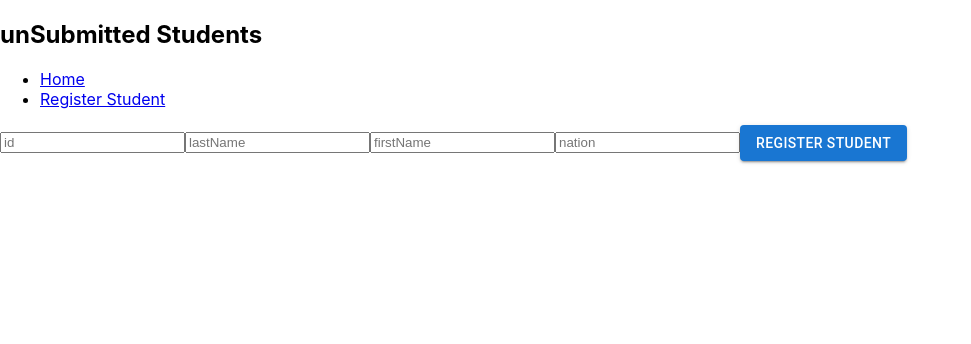
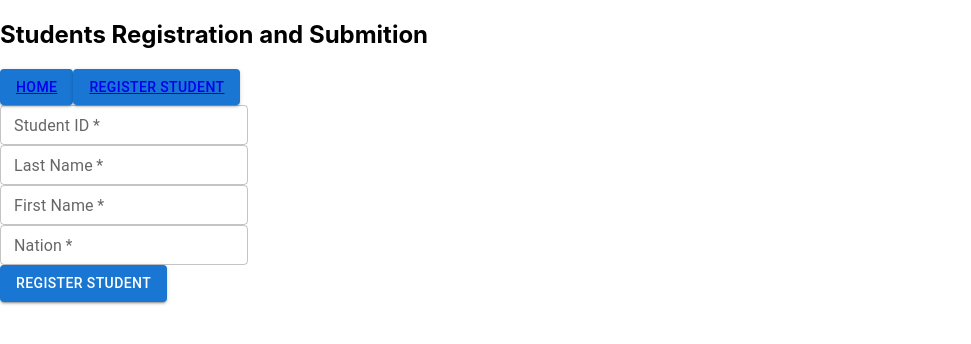
Before and after one commit to ShaharNik/students-frontend, a React (Create React App) app: page /register in a window 1280 px wide. Shown: the top 344 px of the page, without its empty margins (0-971 px from the left). Built offline with nearby package versions, Linux system fonts and the light colour scheme.

Commit message:
Style Registration

```diff
--- a/src/App.js
+++ b/src/App.js
@@ -2,13 +2,16 @@ import React from "react"
 import { BrowserRouter as Router, Routes, Route, Link } from 'react-router-dom';
 import Home from './component/Home';
 import Register from './component/Register';
-
+import { Button } from "@mui/material";
 
 const App = () => {
 
   return (
     <Router>
-           <div className="App">
+        <div className="App">
+          <Button variant="contained"><Link to="/">Home</Link></Button>
+          <Button variant="contained"><Link to="/register">Register Student</Link></Button>
+           {/* <div className="App">
             <ul className="App-header">
               <li>
                 <Link to="/">Home</Link>
@@ -16,7 +19,7 @@ const App = () => {
               <li>
                 <Link to="/register">Register Student</Link>
               </li>
-            </ul>
+            </ul> */}
            <Routes>
                  <Route exact path='/' element={< Home />}></Route>
                  <Route exact path='/register' element={< Register />}></Route>
--- a/src/component/Home.js
+++ b/src/component/Home.js
@@ -78,8 +78,8 @@ function Home (){
         }
 
         const result = await response.json();
-
         console.log('result is: ', JSON.stringify(result, null, 4));
+        // https://exerror.com/failed-to-load-resource-neterr-http2-protocol-error-for-react-app-after-upg/
 
       } catch (err) {
         setErr(err.message);
--- a/src/component/Register.js
+++ b/src/component/Register.js
@@ -1,8 +1,9 @@
 import React from 'react';
 import { useState } from "react";
 import Button from '@mui/material/Button';
+import TextField from '@mui/material/TextField';
 
-function Register () {
+function Register() {
   const [id, setId] = useState("");
   const [lastName, setLastName] = useState("");
   const [firstName, setFirstName] = useState("");
@@ -42,47 +43,96 @@ function Register () {
   return (
     <div className="Register">
       <form onSubmit={handleSubmit}>
-        <input
+        <div>
+          <TextField
+            required
+            inputProps={{ minLength: 9, maxLength: 9, pattern: "[0-9]*" }}
+            pattern="[0-9]{9}"
+            id="studentId"
+            label="Student ID"
+            variant="outlined"
+            size="small"
+            onChange={(e) => setId(e.target.value)}
+          />
+        </div>
+        <TextField
+          required
+          inputProps={{ minLength: 3, maxLength: 12, pattern: "[a-zA-Z]*" }}
+          id="lastName"
+          label="Last Name"
+          variant="outlined"
+          size="small"
+          onChange={(e) => setLastName(e.target.value)}
+        />
+        <div>
+          <TextField
+            required
+            inputProps={{ minLength: 2, maxLength: 12, pattern: "[a-zA-Z]*" }}
+            id="firstName"
+            label="First Name"
+            variant="outlined"
+            size="small"
+            onChange={(e) => setFirstName(e.target.value)}
+          />
+        </div>
+        <div>
+          <TextField
+            required
+            inputProps={{ minLength: 3, maxLength: 12, pattern: "[a-zA-Z]*" }}
+            id="nation"
+            label="Nation"
+            variant="outlined"
+            size="small"
+            onChange={(e) => setNation(e.target.value)}
+          />
+        </div>
+        {/* <input
           required
           minLength="9"
           maxLength="9"
           pattern="[0-9]{9}"
           type="text"
           value={id}
-          placeholder="id"
+          placeholder="student id"
           onChange={(e) => setId(e.target.value)}
         />
         <input
           type="text"
           required
           minLength="2"
-          pattern="[A-Za-z].{2,}"
+          maxLength="10"
+          pattern="[A-Za-z]{2,10}"
           value={lastName}
-          placeholder="lastName"
+          placeholder="last Name"
           onChange={(e) => setLastName(e.target.value)}
         />
         <input
           type="text"
           required
           minLength="2"
+          maxLength="10"
           value={firstName}
-          pattern="[A-Za-z].{2,}"
-          placeholder="firstName"
+          pattern="[A-Za-z]{2,10}"
+
+          placeholder="first Name"
           onChange={(e) => setFirstName(e.target.value)}
         />
         <input
           type="text"
           required
           minLength="3"
+          maxLength="10"
           value={nation}
-          pattern="[A-Za-z].{3,}"
+          pattern="[A-Za-z]{3,10}"
           placeholder="nation"
           onChange={(e) => setNation(e.target.value)}
-        />
+        /> */}
+        <div>
           <Button variant="contained" type="submit">Register Student</Button>
-
+        </div>
         <div className="message">{message ? <p>{message}</p> : null}</div>
       </form>
     </div>
-);}
+  );
+}
 export default Register;
--- a/src/index.js
+++ b/src/index.js
@@ -7,7 +7,7 @@ import reportWebVitals from './reportWebVitals';
 const root = ReactDOM.createRoot(document.getElementById('root'));
 root.render(
   <React.StrictMode>
-    <h2>unSubmitted Students</h2>
+    <h2>Students Registration and Submition</h2>
     <App />
   </React.StrictMode>
 );
```
Lines whose indentation alone changed are shown as unchanged.
